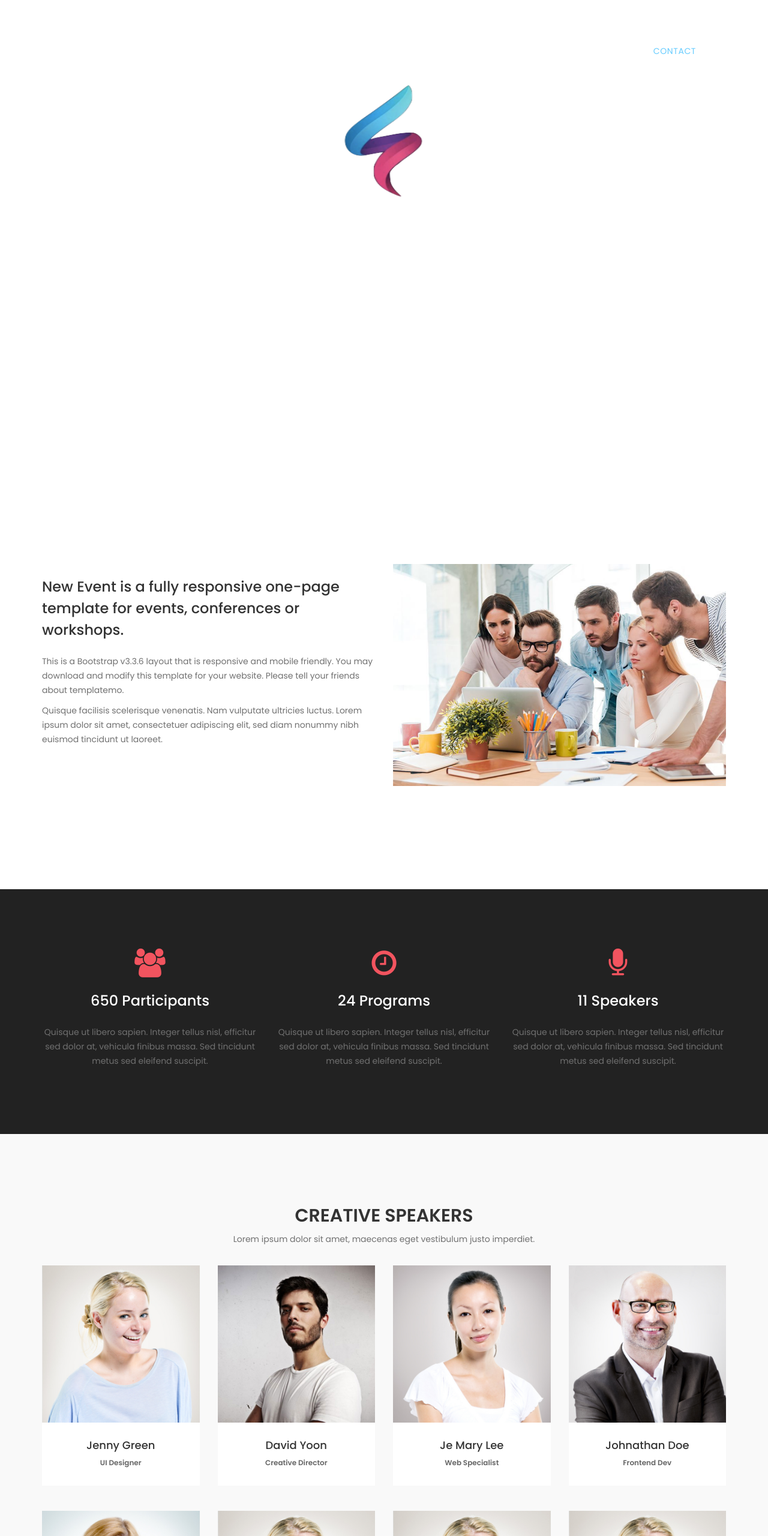
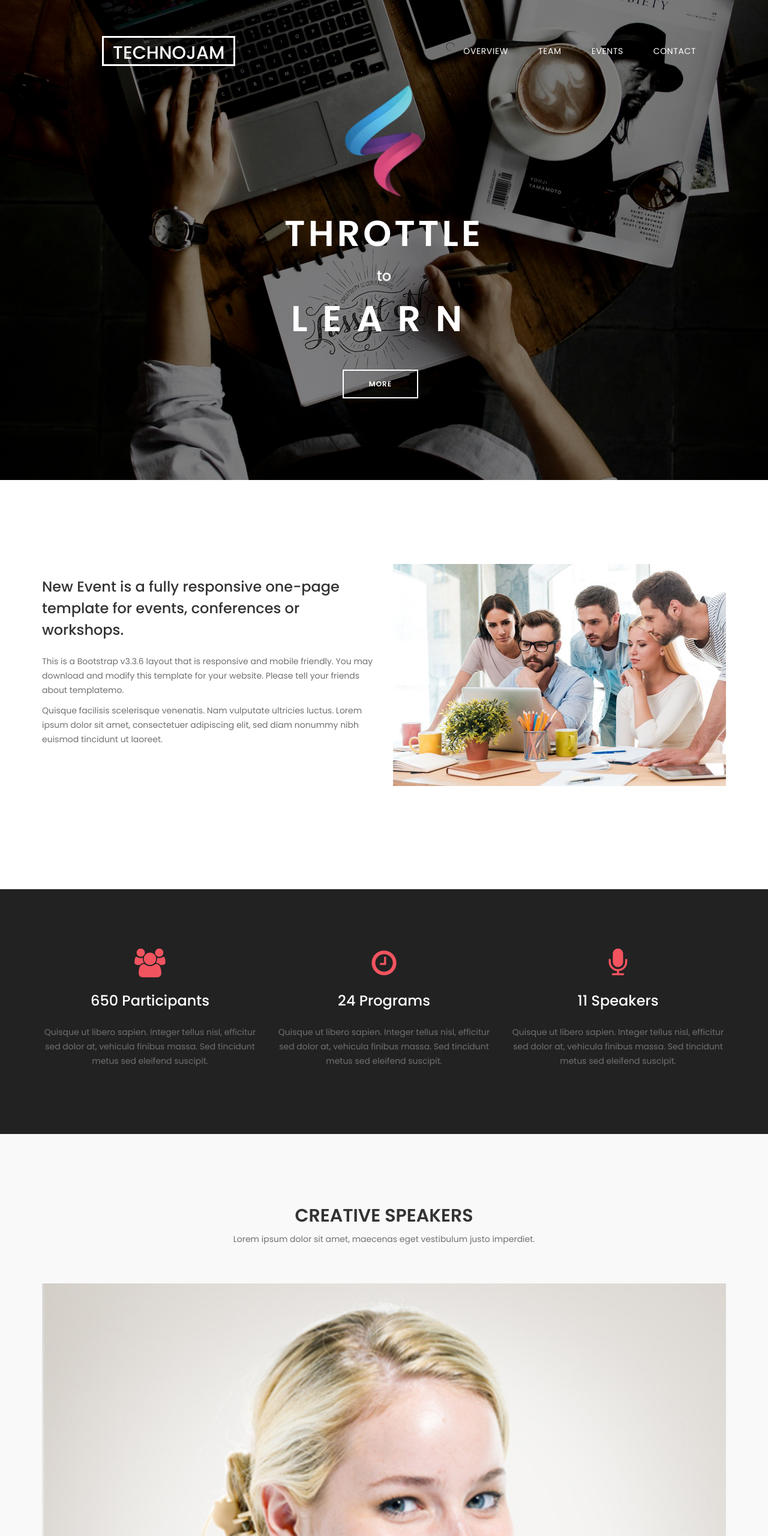
Before and after one commit to infectedNode/Mark-1, a plain HTML site: page index.html in a window 1280 px wide. Shown: the top 2560 px of the page at 60% size. Drawn offline with Linux system fonts and the light colour scheme.

Commit message:
included images

```diff
--- a/css/style.css
+++ b/css/style.css
@@ -287,11 +287,7 @@ footer {
     Intro section
 -----------------------------------------*/
 #intro {
-<<<<<<< HEAD
     background: linear-gradient(to right,rgba(0,0,0,.5),rgba(0,0,0,.5)), url('../images/intro-bg1.jpeg') fixed;
-=======
-    background: url('../images/intro-bg.png') 50% 0 repeat-y fixed;
->>>>>>> 336440f80ec242959c7865b34eb209f06711f5ce
     -webkit-background-size: cover;
     background-size: cover;
     background-position: center center;
@@ -399,11 +395,7 @@ footer {
 
 #speakers .col-md-3 {
     display: block;
-<<<<<<< HEAD
-    width: 250px;
-=======
     width: 100%;
->>>>>>> 336440f80ec242959c7865b34eb209f06711f5ce
     padding-top: 30px;
     padding-bottom: 20px;
     margin: 0 auto;
```
